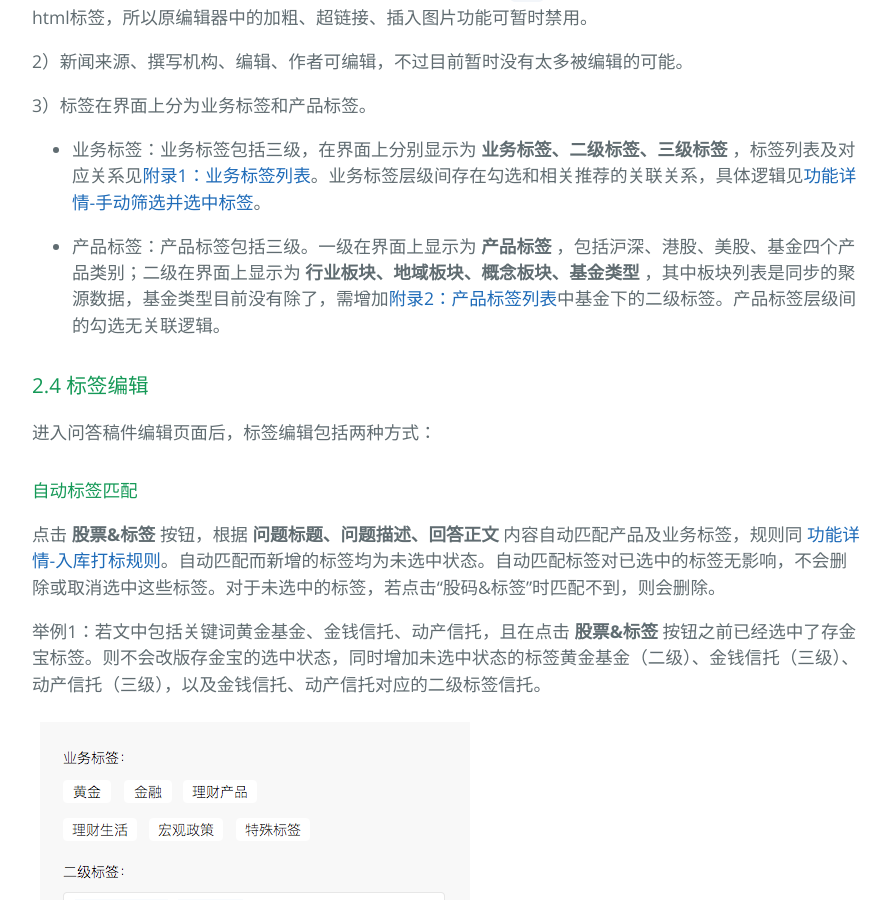
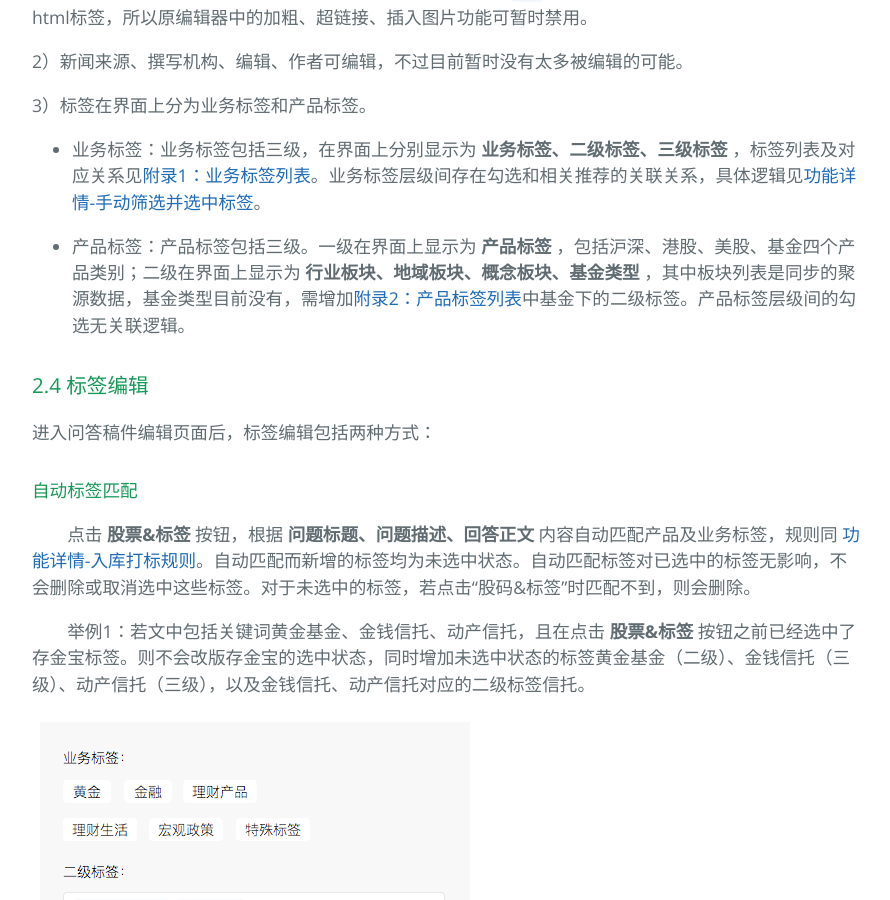
Before and after one commit to Littletreeeeee/prd-invest, a Jekyll site: the page built from documents/prd_invest_jubaoqa.md, in a window 1280 px wide and 900 px high, scrolled down 4295 px. Shown: the whole window, without its empty margins (192-1082 px from the left). Built offline with Jekyll 4.4.1, drawn with Linux system fonts in a browser that asks for light colours; the repository's description, which GitHub fills in, is left out.

Commit message:
edit content

```diff
--- a/documents/prd_invest_jubaoqa.md
+++ b/documents/prd_invest_jubaoqa.md
@@ -90,20 +90,20 @@ layout: default
 3）标签在界面上分为业务标签和产品标签。
   * 业务标签：业务标签包括三级，在界面上分别显示为 **业务标签、二级标签、三级标签** ，标签列表及对应关系见[附录1：业务标签列表](#附录1业务标签列表)。业务标签层级间存在勾选和相关推荐的关联关系，具体逻辑见[功能详情-手动筛选并选中标签](#手动筛选并选中标签)。
 
-  * 产品标签：产品标签包括三级。一级在界面上显示为 **产品标签** ，包括沪深、港股、美股、基金四个产品类别；二级在界面上显示为 **行业板块、地域板块、概念板块、基金类型** ，其中板块列表是同步的聚源数据，基金类型目前没有除了，需增加[附录2：产品标签列表](#附录2产品标签列表)中基金下的二级标签。产品标签层级间的勾选无关联逻辑。
+  * 产品标签：产品标签包括三级。一级在界面上显示为 **产品标签** ，包括沪深、港股、美股、基金四个产品类别；二级在界面上显示为 **行业板块、地域板块、概念板块、基金类型** ，其中板块列表是同步的聚源数据，基金类型目前没有，需增加[附录2：产品标签列表](#附录2产品标签列表)中基金下的二级标签。产品标签层级间的勾选无关联逻辑。
 
 ### 2.4 标签编辑
 
 进入问答稿件编辑页面后，标签编辑包括两种方式：
 
 #### 自动标签匹配
-  点击 **股票&标签** 按钮，根据 **问题标题、问题描述、回答正文** 内容自动匹配产品及业务标签，规则同 [功能详情-入库打标规则](#)。自动匹配而新增的标签均为未选中状态。自动匹配标签对已选中的标签无影响，不会删除或取消选中这些标签。对于未选中的标签，若点击“股码&标签”时匹配不到，则会删除。
+  &emsp;&emsp;点击 **股票&标签** 按钮，根据 **问题标题、问题描述、回答正文** 内容自动匹配产品及业务标签，规则同 [功能详情-入库打标规则](#)。自动匹配而新增的标签均为未选中状态。自动匹配标签对已选中的标签无影响，不会删除或取消选中这些标签。对于未选中的标签，若点击“股码&标签”时匹配不到，则会删除。
 
-  举例1：若文中包括关键词黄金基金、金钱信托、动产信托，且在点击 **股票&标签** 按钮之前已经选中了存金宝标签。则不会改版存金宝的选中状态，同时增加未选中状态的标签黄金基金（二级）、金钱信托（三级）、动产信托（三级），以及金钱信托、动产信托对应的二级标签信托。
+  &emsp;&emsp;举例1：若文中包括关键词黄金基金、金钱信托、动产信托，且在点击 **股票&标签** 按钮之前已经选中了存金宝标签。则不会改版存金宝的选中状态，同时增加未选中状态的标签黄金基金（二级）、金钱信托（三级）、动产信托（三级），以及金钱信托、动产信托对应的二级标签信托。
 
   ![匹配标签](../resource/jubao-qa-tags-atcheck.png)
 
-  举例2：若文章包括股票名称万科，则匹配万科对应的股码及涉及的板块，且为未选中状态。
+  &emsp;&emsp;举例2：若文章包括股票名称万科，则匹配万科对应的股码及涉及的板块，且为未选中状态。
 
   ![匹配股码板块](../resource/jubao-qa-stocks-autocheck.png)
 
```
